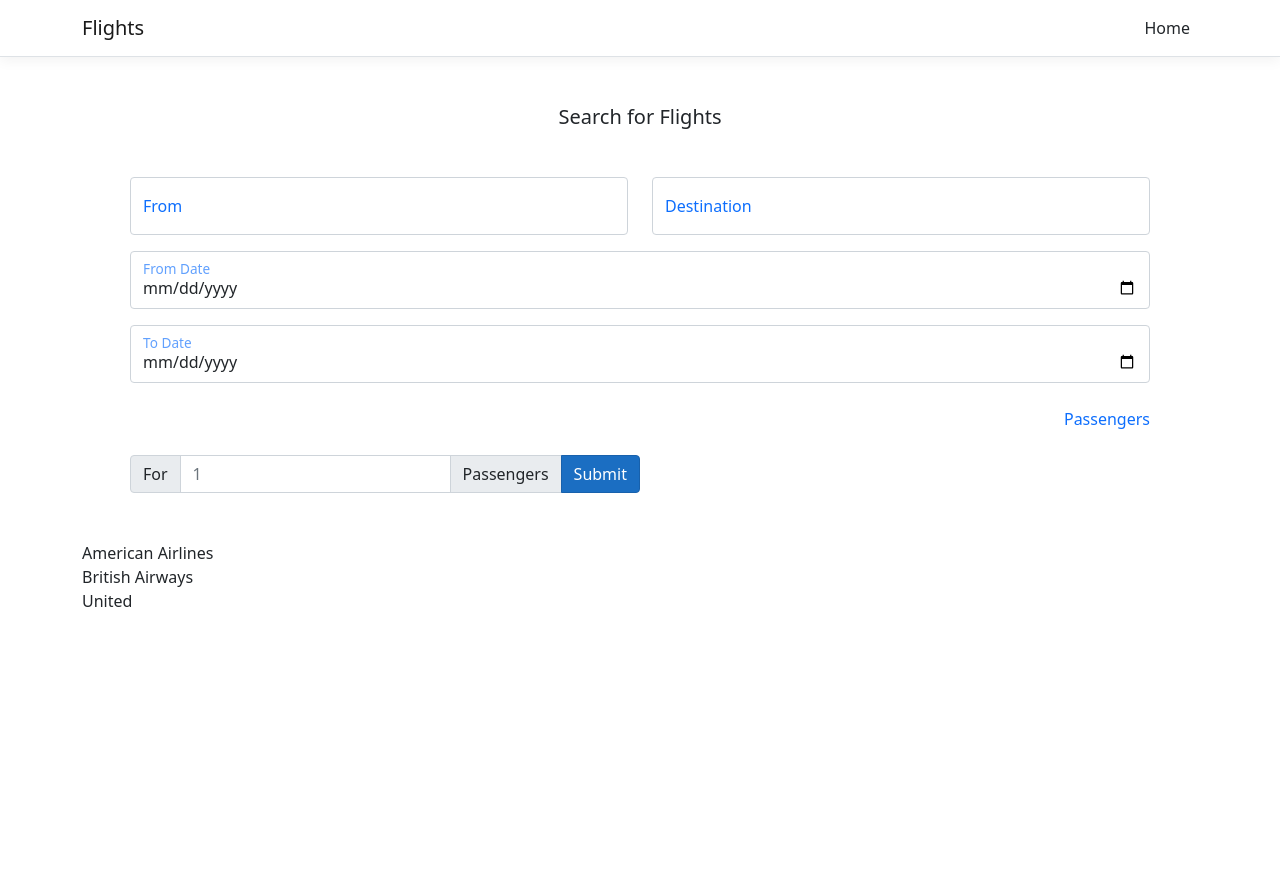
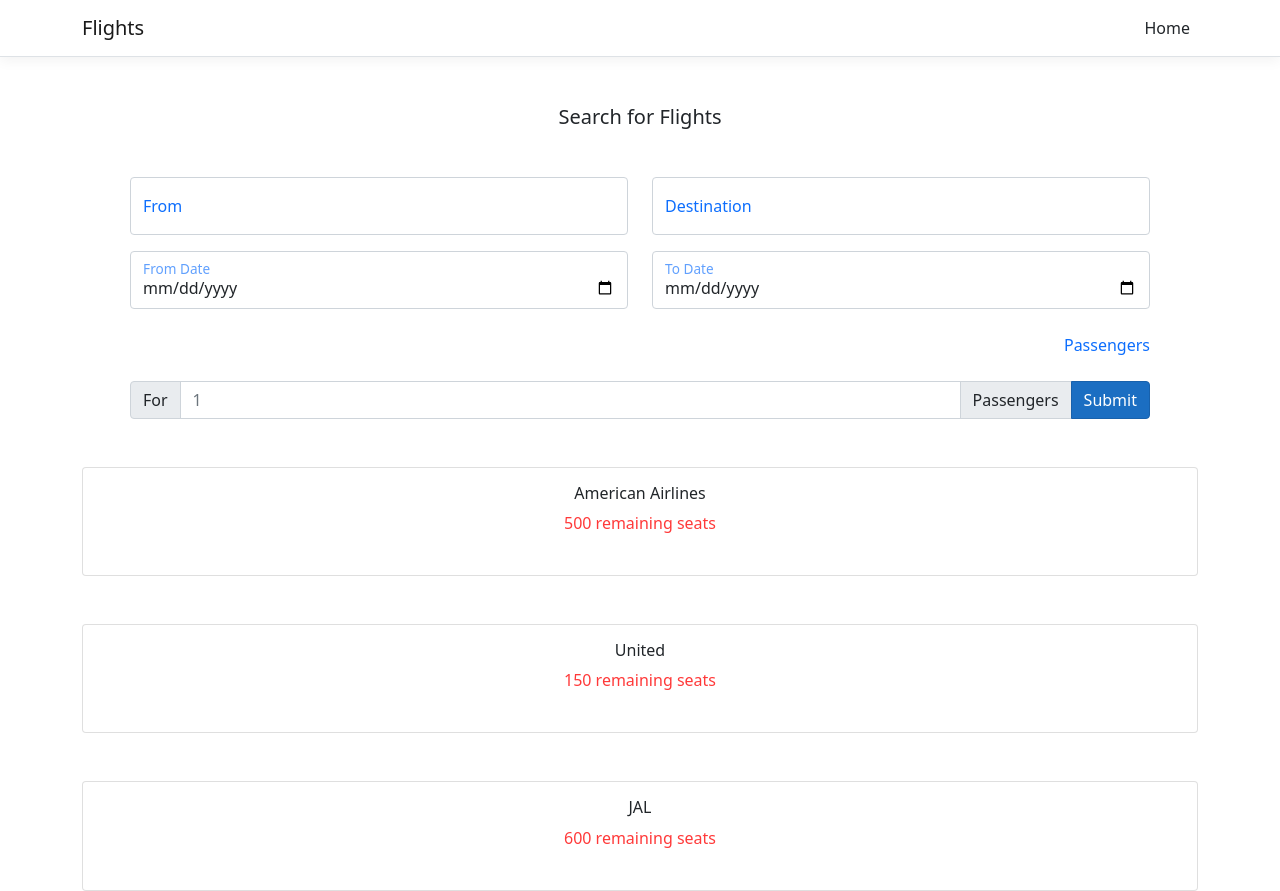
Before and after one commit to TimA314/Flights, an Angular app in the folder Flights/ClientApp/: page / in a window 1280 px wide. Before the commit the page ends 800 px from the top, so only its background shows below. Built offline with nearby package versions, Linux system fonts and the light colour scheme.

Commit message:
set up flight search result data and displaying

```diff
--- a/Flights/ClientApp/src/app/search-flights/search-flights.component.html
+++ b/Flights/ClientApp/src/app/search-flights/search-flights.component.html
@@ -16,6 +16,7 @@
     </div>
   </div>
 
+  <div class="row">
     <div class="col">
       <div class="form-floating">
         <input type="date" placeholder="From Date" class="form-control" />
@@ -28,22 +29,21 @@
         <label class="text-primary form-label">To Date</label>
       </div>
     </div>
+  </div>
 
   <div class="col text-end">
-    <label class="form-label text-primary mt-2">Passengers</label>
+    <label class="form-label text-primary mt-2">
+      Passengers
+    </label>
   </div>
-
-  <div class="col-6">
+  <div class="col">
     <div class="input-group">
-
       <div class="input-group-text">For</div>
       <input class="form-control" type="number" placeholder="1" />
       <div class="input-group-text">Passengers</div>
-
       <button type="submit" class="btn-primary btn">
         Submit
       </button>
-
     </div>
   </div>
 </div>
@@ -53,5 +53,32 @@
 
 
 <div *ngFor="let flight of searchResult">
-  {{flight}}
+  <div class="card text-dark mt-5 text-md-center">
+    <div class="card-body">
+      <h6  class="card-title">{{flight.airline}}</h6>
+      <div class="card-title" style="color:#ff3939">
+        {{flight.remainingNumberOfSeats}} remaining seats
       </div>
+
+      <div class="d-grid text-md-center g-2">
+        <div class="row">
+          <div class="col">
+
+            <div class="col m-3">
+
+            </div>
+
+            <div class="col">
+
+            </div>
+
+            <div class="col">
+
+            </div>
+
+          </div>
+        </div>
+      </div>
+    </div>
+  </div>
+</div>
--- a/Flights/ClientApp/src/app/search-flights/search-flights.component.ts
+++ b/Flights/ClientApp/src/app/search-flights/search-flights.component.ts
@@ -6,10 +6,28 @@
   styleUrls: ['./search-flights.component.css']
 })
 export class SearchFlightsComponent implements OnInit {
-  searchResult: any = [
-    "American Airlines",
-    "British Airways",
-    "United"
+  searchResult: FlightRm[] = [
+    {
+      airline: "American Airlines",
+      remainingNumberOfSeats: 500,
+      departure: { time: Date.now().toString(), place: "Los Angeles" },
+      arrival: { time: Date.now().toString(), place: "Instanbul" },
+      price: "350.99",
+    },
+    {
+      airline: "United",
+      remainingNumberOfSeats: 150,
+      departure: { time: Date.now().toString(), place: "Dallas" },
+      arrival: { time: Date.now().toString(), place: "Pheonix" },
+      price: "225.49",
+    },
+    {
+      airline: "JAL",
+      remainingNumberOfSeats: 600,
+      departure: { time: Date.now().toString(), place: "New York" },
+      arrival: { time: Date.now().toString(), place: "Denver" },
+      price: "1000.00",
+    }
   ]
 
   constructor() { }
@@ -18,3 +36,16 @@
   }
 
 }
+
+export interface FlightRm {
+  airline: string;
+  arrival: TimePlaceRm;
+  departure: TimePlaceRm;
+  price: string;
+  remainingNumberOfSeats: number;
+}
+
+export interface TimePlaceRm {
+  place: string;
+  time: string;
+}
```
Lines whose indentation alone changed are shown as unchanged.
